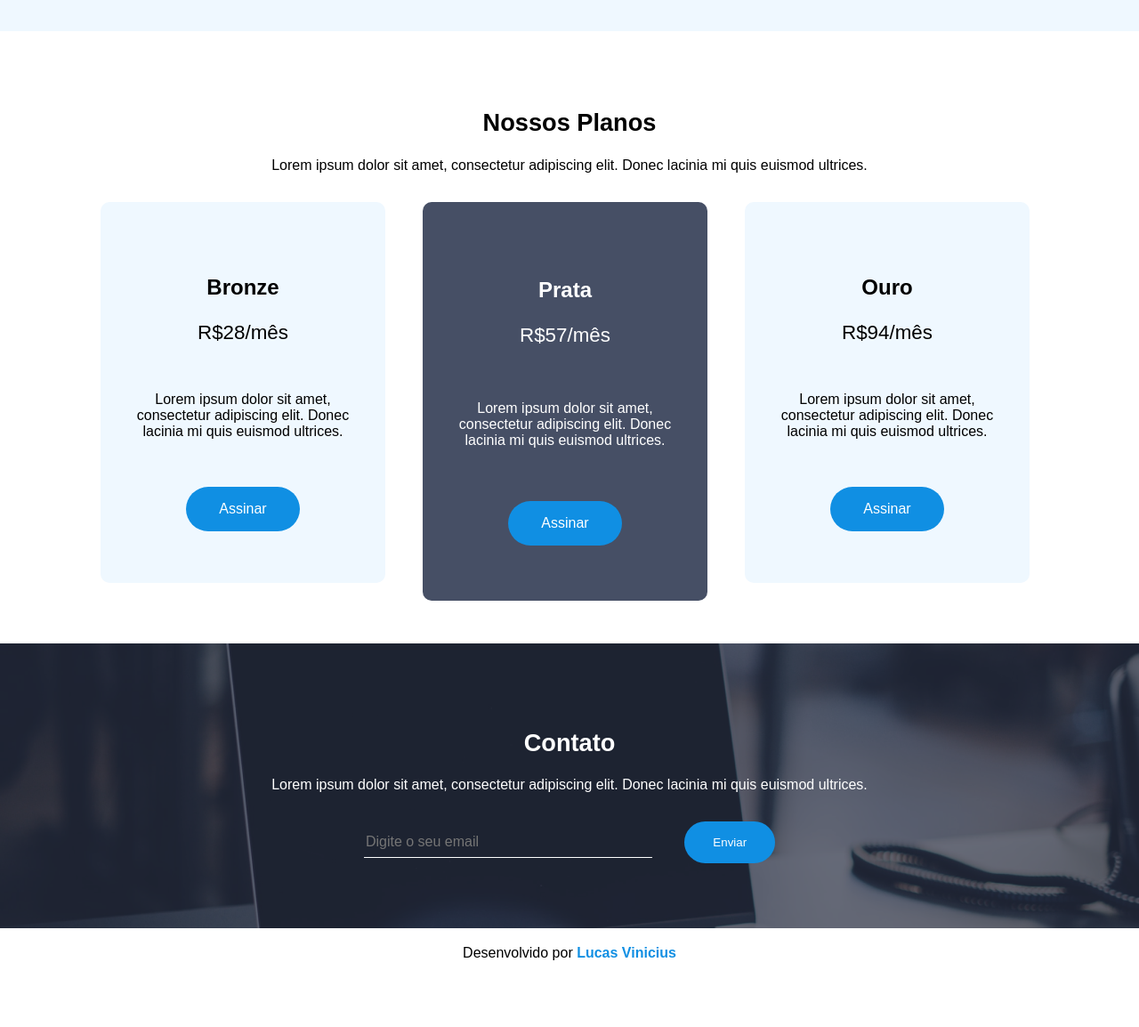
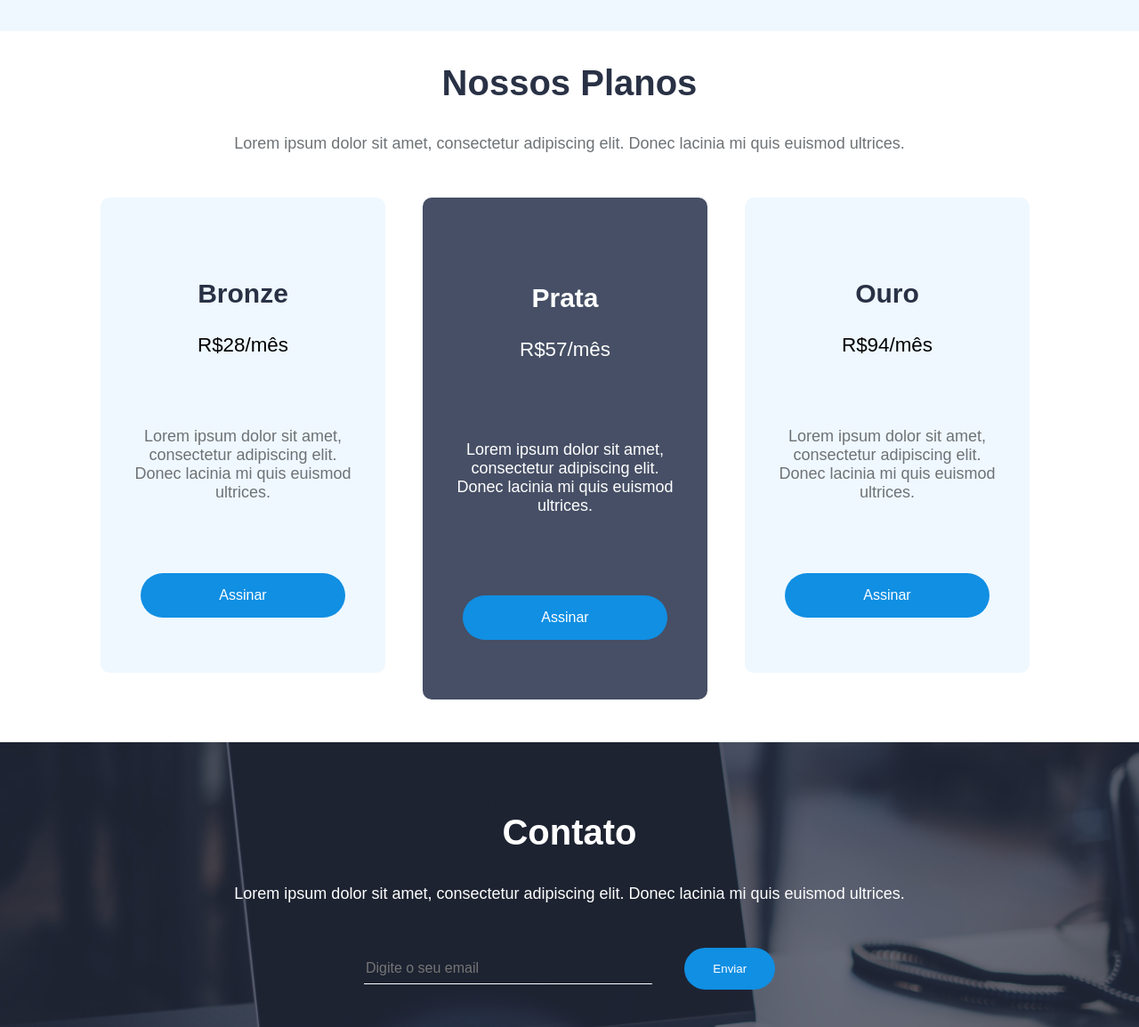
Before and after one commit to LucasViniciusNunesCosta/Desafio-Rachi, a plain HTML site: page index.html in a window 1280 px wide. Shown: the part 1589-2743 px from the top of the page at 89% size. Before the commit the page ends 2688 px from the top, so only its background shows below. Drawn offline with Linux system fonts and the light colour scheme.

Commit message:
:refactor: alterando estrutura do HTML

```diff
--- a/index.html
+++ b/index.html
@@ -27,11 +27,11 @@
     <div class="container__banner">
       <div class="banner">
         <div class="banner__text">
-          <p>
+          <h1>
             Rachi,<br />
             é tudo que você precisa <br />
             em um só lugar.
-          </p>
+          </h1>
         </div>
         <button>Cadastre-se</button>
       </div>
@@ -46,18 +46,18 @@
       <div class="container__options-services">
         <div class="options-services__item">
           <img src="images/icon_1.svg" alt="" />
-          <p class="substitulos_destaque">Crie conexões</p>
-          <span class="fontes_desfocadas">Lorem ipsum dolor sit amet, consecteteu.</span>
+          <h3 class="substitulos_destaque">Crie conexões</h3>
+          <p class="fonte-desfocada">Lorem ipsum dolor sit amet, consecteteu.</p>
         </div>
         <div class="options-services__item">
           <img src="images/icon_2.svg " alt="" />
-          <p class="substitulos_destaque">100% Gratuito</p>
-          <span class="fontes_desfocadas">Lorem ipsum dolor sit amet, consecteteu.</span>
+          <h3 class="substitulos_destaque">100% Gratuito</h3>
+          <p class="fonte-desfocada">Lorem ipsum dolor sit amet, consecteteu.</p>
         </div>
         <div class="options-services__item">
           <img src="images/icon_3.svg" alt="" />
-          <p class="substitulos_destaque">Compartilhamento</p>
-          <span class="fontes_desfocadas">Lorem ipsum dolor sit amet, consecteteu.</span>
+          <h3 class="substitulos_destaque">Compartilhamento</h3>
+          <p class="fonte-desfocada">Lorem ipsum dolor sit amet, consecteteu.</p>
         </div>
       </div>
     </div>
@@ -66,12 +66,12 @@
     <div class="container__download">
       <div class="download__description">
         <h2 class="titulos_destaque">Baixe nosso app para desfrutar mais!</h2>
-        <span>
+        <p class="fonte-desfocada">
           Amet in elementum nulla scelerisque dui, egestas at.<br />
           Elit consectetur turpis elementum amet vitae et <br />
           etiam nec. Varius volutpat hac adipiscing tincidunt <br />
           pretium.
-        </span>
+        </p>
         <div class="download__options">
           <img src="images/play-store.svg" alt="" />
           <img src="images/app-store.svg" alt="" />
@@ -85,23 +85,23 @@
     <!--PLANOS-->
     <div class="container__planos">
       <div class="planos__description">
-        <h2 class="titulos_destaque">Nossos Planos</h2>
-        <span>
+        <h2>Nossos Planos</h2>
+        <p class="fonte-desfocada">
           Lorem ipsum dolor sit amet, consectetur adipiscing elit. Donec lacinia
           mi quis euismod ultrices.
-        </span>
+        </p>
       </div>
       <div class="planos__options">
         <div class="planos__options-card">
           <div class="options-card__plano">
-            <h3 class="substitulos_destaque">Bronze</h3>
+            <h3>Bronze</h3>
             <span class="font_precos">R$28/mês</span>
           </div>
           <div class="options-card__descricao">
-            <span>
+            <p class="fonte-desfocada">
               Lorem ipsum dolor sit amet, consectetur adipiscing elit. Donec
               lacinia mi quis euismod ultrices.
-            </span>
+            </p>
           </div>
           <div class="options-card__btn">
             <button>Assinar</button>
@@ -109,14 +109,14 @@
         </div>
         <div class="planos__options-card">
           <div class="options-card__plano">
-            <h3 class="substitulos_destaque">Prata</h3>
+            <h3>Prata</h3>
             <span class="font_precos">R$57/mês</span>
           </div>
           <div class="options-card__descricao">
-            <span>
+            <p>
               Lorem ipsum dolor sit amet, consectetur adipiscing elit. Donec
               lacinia mi quis euismod ultrices.
-            </span>
+            </p>
           </div>
           <div class="options-card__btn">
             <button>Assinar</button>
@@ -124,14 +124,14 @@
         </div>
         <div class="planos__options-card">
           <div class="options-card__plano">
-            <h3 class="substitulos_destaque">Ouro</h3>
+            <h3>Ouro</h3>
             <span class="font_precos">R$94/mês</span>
           </div>
           <div class="options-card__descricao">
-            <span>
+            <p class="fonte-desfocada">
               Lorem ipsum dolor sit amet, consectetur adipiscing elit. Donec
               lacinia mi quis euismod ultrices.
-            </span>
+            </p>
           </div>
           <div class="options-card__btn">
             <button>Assinar</button>
@@ -143,11 +143,11 @@
     <!--CONTATO-->
     <div class="container__contato">
       <div class="contato__text">
-        <h2 class="titulos_destaque">Contato</h2>
-        <span>
+        <h2>Contato</h2>
+        <p>
           Lorem ipsum dolor sit amet, consectetur adipiscing elit. Donec lacinia
           mi quis euismod ultrices.
-        </span>
+        </p>
       </div>
       <div class="contato__campo">
         <input type="text" placeholder="Digite o seu email" />
--- a/style.css
+++ b/style.css
@@ -9,16 +9,23 @@
 body{
     margin: 0px;
 }
-.titulos_destaque{
-    font-size: 1.7rem;
+h2{
+    font-weight: 600;
+    font-size: 40px;
+    line-height: 50px;
+    color: #293145;
 }
-.substitulos_destaque{
-    font-size: 1.5rem;
-    font-weight: bold;
+h3{
+    font-size: 18px;
 }
-.fontes_desfocadas{
+
+.fonte-desfocada{
     color: var(--color-gray);
-
+    font-size: 18px;
+}
+p{
+    color: #fff;
+    font-size: 18px;
 }
 .font_precos{
     font-size: 1.4rem;
@@ -56,10 +63,11 @@ body{
 .container__banner > .banner{
     padding: 38px 20px;
 }
-.container__banner > .banner> .banner__text > p{
-    font-size: 3.4rem;
+.container__banner > .banner> .banner__text > h1{
+    font-weight: 600;
+    font-size: 48px;
+    line-height: 60px;
     color: #293145;
-    font-weight: bold;
 }
 .container__banner > .banner > button{
     background-color: var(--color-blue);
@@ -122,7 +130,6 @@ body{
 /*PLANOS*/
 .container__planos{
     background-color: #fff;
-    height: 80vh;
     padding-bottom: 3rem;
     display: flex;
     justify-content: center;
@@ -133,14 +140,22 @@ body{
 .container__planos >.planos__description{
     text-align: center;
 }
+.container__planos >.planos__options > .planos__options-card > .options-card__plano > h3{
+    font-weight: 600;
+    font-size: 30px;
+    line-height: 30px;
+    color: #293145;
+}
+.container__planos >.planos__options > .planos__options-card:nth-child(2) > .options-card__plano > h3{
+    color: #fff;
+}
 .container__planos > .planos__options{
     display: flex;
     justify-content: center;
     gap: 2rem;
-    height: 60%;
 }
 .container__planos > .planos__options >.planos__options-card{
-    height: 95%;
+    height: 470px;
     width: 20%;
     padding: 2rem;
     background-color: #eff8ff;
@@ -154,7 +169,7 @@ body{
 
 }
 .container__planos > .planos__options >.planos__options-card:nth-child(2){
-    height: 100%;
+    height: 500px;
     background-color: #464f65;
     color: #fff;
 }
@@ -164,7 +179,7 @@ body{
     padding: 1rem;
     color: #fff;
     border-radius: 50px;
-    width: 8rem;
+    width: 230px;
     font-size: 1rem;
 }
 
@@ -180,7 +195,9 @@ body{
     color: #fff;
     gap: 2rem;
 }
-
+.container__contato > .contato__text > h2{
+    color: #fff;
+}
 .container__contato > .contato__campo{
     width: 100%;
 }
```
